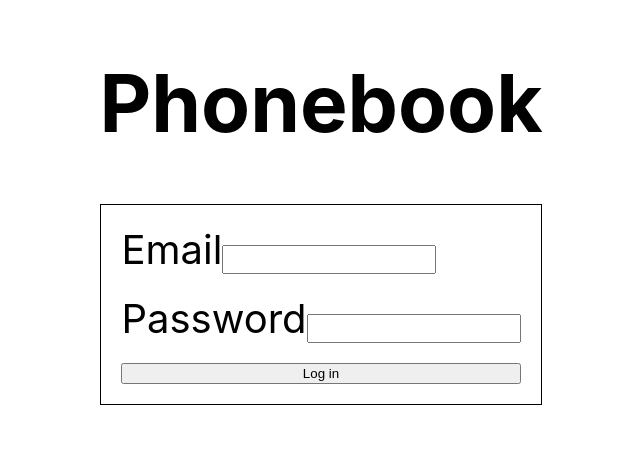
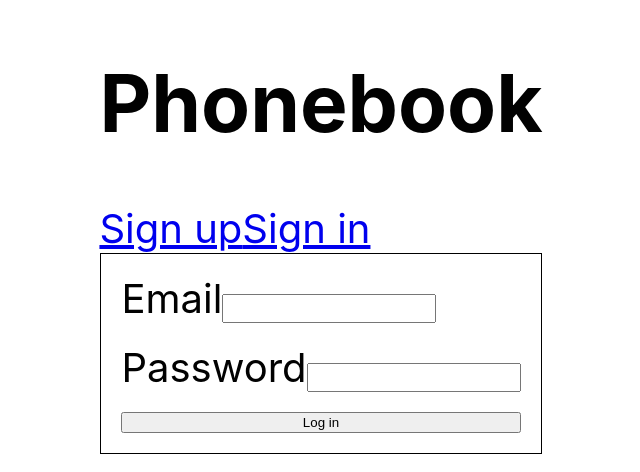
Before and after one commit to Dariaaal/goit-react-hw-08-phonebook, a React (Create React App) app: page /goit-react-hw-08-phonebook/homepage in a window 1280 px wide. Shown: the top 472 px of the page, without its empty margins (319-959 px from the left). Built offline with nearby package versions, Linux system fonts and the light colour scheme.

Commit message:
usermenu

```diff
--- a/src/components/user/AuthMenu.jsx
+++ b/src/components/user/AuthMenu.jsx
@@ -1,10 +1,10 @@
+import { NavLink } from "react-router-dom";
+
 export default function AuthMenu () {
     return (
         <div>
-        <ul>
-            <li><a href="">Sign up</a></li>
-            <li><a href="">Sign in</a></li>
-        </ul>
+           <NavLink to='/register'>Sign up</NavLink>
+           <NavLink to='/login'>Sign in</NavLink>
         </div>
-    )
+    );
 }
--- a/src/components/user/Navigation.jsx
+++ b/src/components/user/Navigation.jsx
@@ -1,7 +1,16 @@
+import UserMenu from "./UserMenu";
+import AuthMenu from "./AuthMenu";
+import { useSelector } from "react-redux";
+import authSelectors from "redux/auth/auth-selectors";
+
 export default function Navigation () {
+
+    const isLoggedIn = useSelector(authSelectors.getIsLoggedIn);
+
     return (
         <div>
         <h1>Phonebook</h1>
+        {isLoggedIn ? <UserMenu/> : <AuthMenu/>}
         </div>
     )
 }
--- a/src/components/user/UserMenu.jsx
+++ b/src/components/user/UserMenu.jsx
@@ -1,18 +1,16 @@
 import { useDispatch, useSelector } from 'react-redux';
 import { NavLink } from 'react-router-dom';
-import authSelectors from '../redux/auth/authSelectors';
-import { logOut } from '../redux/auth/authOperations';
+import authSelectors from 'redux/auth/auth-selectors';
+import * as authOperations from 'redux/auth/auth-operations';
 
 export default function UserMenu () {
 
     const dispatch = useDispatch();
-    const name = useSelector(authSelectors.getUserName);
+    const name = useSelector(authSelectors.getUsername);
     const email = useSelector(authSelectors.getUserEmail);
 
     return (
         <div>
-          <h2>User: {name}</h2>
-          <p>Email: {email}</p>
           <nav>
             <NavLink to="/">
               Homepage
@@ -21,9 +19,11 @@ export default function UserMenu () {
               My Contacts
             </NavLink>
           </nav>
-          <button onClick={() => dispatch(logOut())}>
+          <h2>User: {name}</h2>
+          <p>Email: {email}</p>
+          {/* <button onClick={() => dispatch(authOperations.logOut())}>
             SIGN OUT
-          </button>
+          </button> */}
         </div>
       );
 }
--- a/src/redux/auth/auth-selectors.js
+++ b/src/redux/auth/auth-selectors.js
@@ -2,9 +2,12 @@ const getIsLoggedIn = state => state.auth.isLoggedIn;
 
 const getUsername = state => state.auth.user.name;
 
+const getUserEmail = state => state.auth.user.email;
+
 const authSelectors = {
     getIsLoggedIn,
     getUsername,
+    getUserEmail,
 };
 
 export default authSelectors;
--- a/src/redux/store.js
+++ b/src/redux/store.js
@@ -2,17 +2,17 @@ import { combineReducers, configureStore } from '@reduxjs/toolkit';
 import contactsReducer from './contacts/contactsSlice';
 import { filterReducer } from './contacts/filterReducer';
 import authReducer from './auth/auth-slice';
-import {
-  persistStore,
-  persistReducer,
-  FLUSH,
-  REHYDRATE,
-  PAUSE,
-  PERSIST,
-  PURGE,
-  REGISTER,
-} from 'redux-persist';
-import storage from 'redux-persist/lib/storage';
+// import {
+//   persistStore,
+//   persistReducer,
+//   FLUSH,
+//   REHYDRATE,
+//   PAUSE,
+//   PERSIST,
+//   PURGE,
+//   REGISTER,
+// } from 'redux-persist';
+// import storage from 'redux-persist/lib/storage';
 
 const rootReducer = combineReducers({
     contacts: contactsReducer,
@@ -20,21 +20,25 @@ const rootReducer = combineReducers({
     auth: authReducer,
 })
 
-const persistConfig = {
-key: 'root',
-storage,
-}
+export const store = configureStore({
+  reducer: rootReducer,
+})
 
-export const persistedReducer = persistReducer(persistConfig, rootReducer);
+// const persistConfig = {
+// key: 'root',
+// storage,
+// }
 
-export const store = configureStore({
-reducer: persistedReducer,
-middleware: getDefaultMiddleware =>
-  getDefaultMiddleware({
-    serializableCheck: {
-      ignoredActions: [FLUSH, REHYDRATE, PAUSE, PERSIST, PURGE, REGISTER],
-    },
-  }),
-});
+// export const persistedReducer = persistReducer(persistConfig, rootReducer);
 
-export const persistor = persistStore(store);
+// export const store = configureStore({
+// reducer: persistedReducer,
+// middleware: getDefaultMiddleware =>
+//   getDefaultMiddleware({
+//     serializableCheck: {
+//       ignoredActions: [FLUSH, REHYDRATE, PAUSE, PERSIST, PURGE, REGISTER],
+//     },
+//   }),
+// });
+
+// export const persistor = persistStore(store);
```
